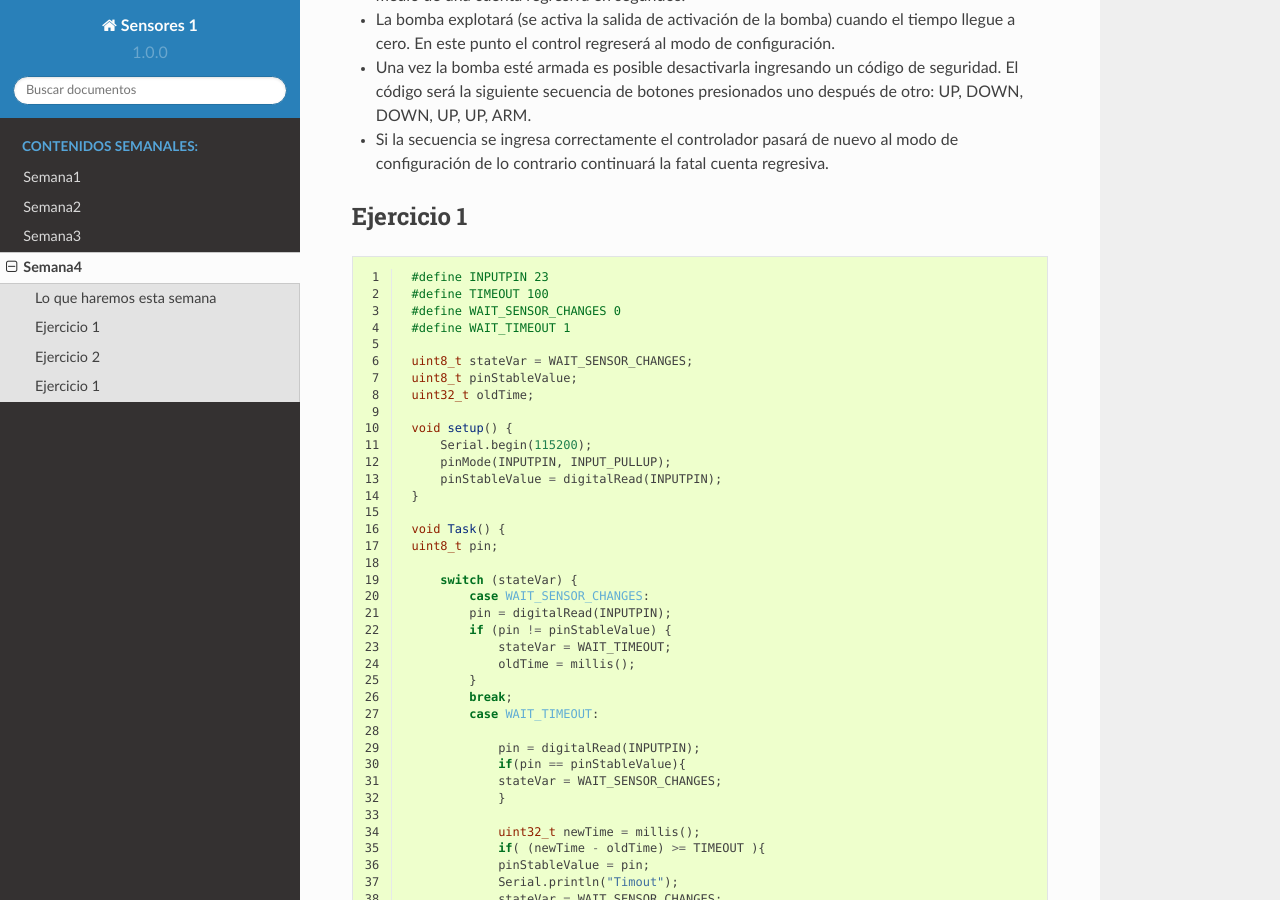
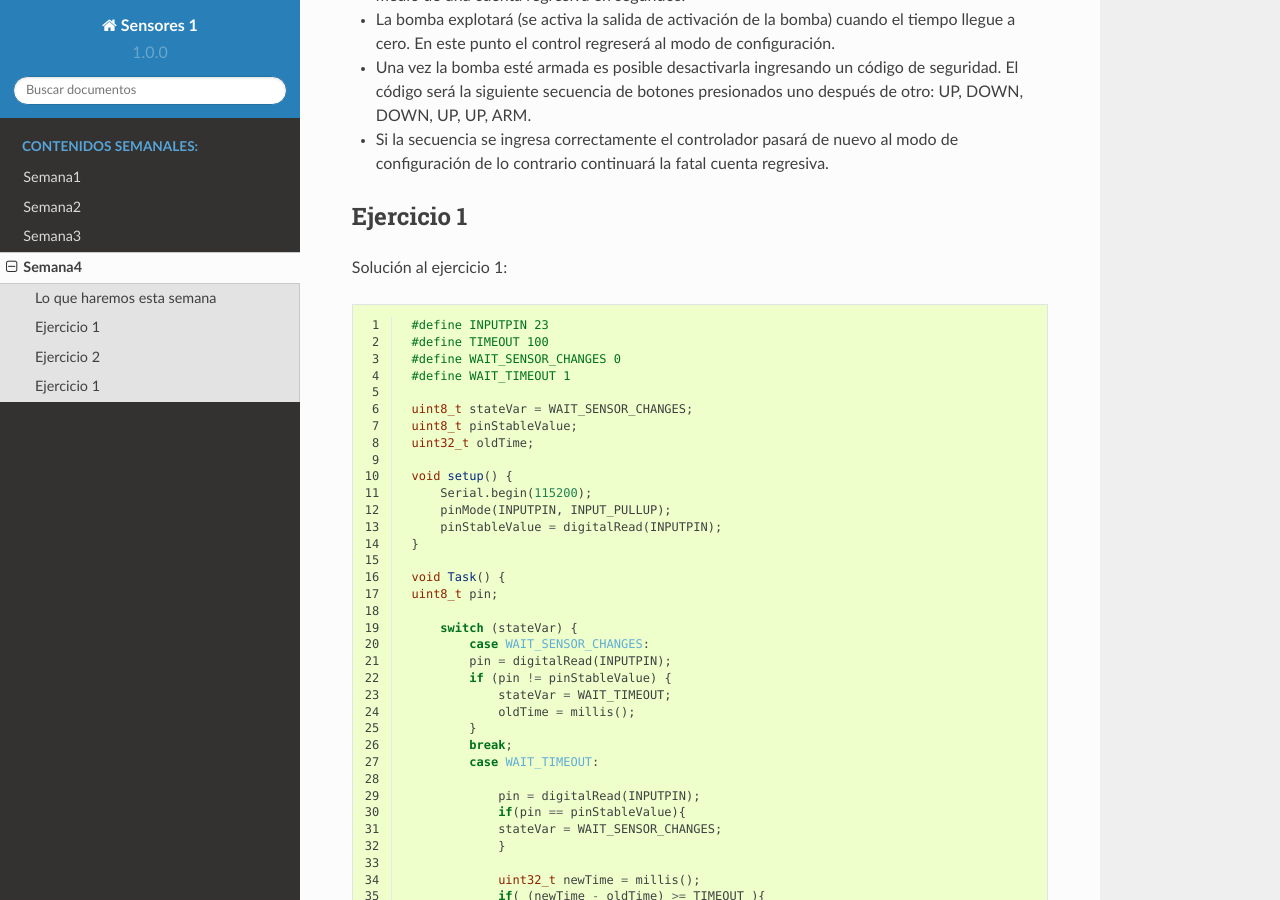
Before and after one commit to juanferfranco/sensores1, a Sphinx documentation site: the page built from docs/_semana4/semana4.rst, in a window 1280 px wide and 900 px high, scrolled down 2361 px. Built offline with Sphinx 7.4.7 and the Read the Docs theme 2.0.0, drawn with Linux system fonts in a browser that asks for light colours.

Commit message:
minor fix

```diff
--- a/docs/_semana4/semana4.rst
+++ b/docs/_semana4/semana4.rst
@@ -99,6 +99,8 @@ El controlador funciona así:
 
 Ejercicio 1
 ------------
+Solución al ejercicio 1:
+
 .. code-block:: c
    :lineno-start: 1
 
```
Also changed, not shown: 10 other files.
